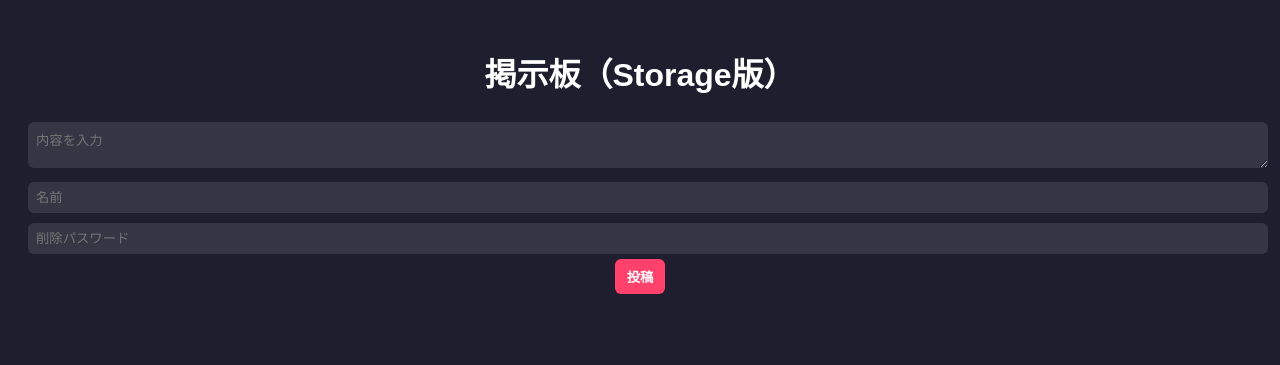
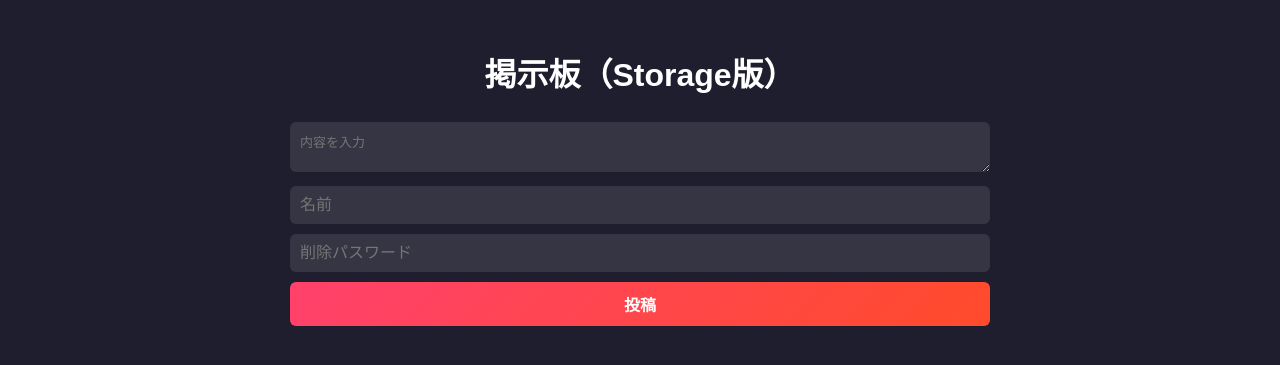
Before and after one commit to kei5sai-thinkpad/supabase, a Flask app: page / in a window 1280 px wide. Shown: the top 365 px of the page. Run offline with Flask 3, Linux system fonts and the light colour scheme; data that the repository does not hold is empty; some libraries are stand-ins or nearby versions.

Commit message:
Update index.html

```diff
--- a/templates/index.html
+++ b/templates/index.html
@@ -5,44 +5,37 @@
 <title>Storage掲示板</title>
 <style>
 body { font-family: sans-serif; background:#1e1e2f; color:#fff; text-align:center; padding:20px; }
-textarea,input { width:100%; margin:5px 0; padding:8px; border-radius:6px; border:none; background:rgba(255,255,255,0.1); color:#fff; }
-button { padding:8px 12px; border:none; border-radius:6px; cursor:pointer; background:#ff416c; color:#fff; font-weight:bold; }
-.post { background: rgba(255,255,255,0.1); padding:10px; margin:10px 0; border-radius:8px; position: relative; }
-.post button.delete-btn { position:absolute; top:5px; right:5px; background:red; padding:3px 6px; font-size:0.7em; border-radius:4px; }
+form { max-width:700px; margin:0 auto; }
+textarea,input,button { width:100%; margin:5px 0; padding:10px; border-radius:6px; border:none; background:rgba(255,255,255,0.1); color:#fff; font-size:1em; box-sizing:border-box; }
+button { background: linear-gradient(135deg, #ff416c, #ff4b2b); font-weight:bold; cursor:pointer; transition:0.2s; }
+button:hover { transform: scale(1.02); }
+.post { background: rgba(255,255,255,0.1); padding:10px; margin:10px 0; border-radius:8px; position: relative; text-align:left; }
+.post button.delete-btn { position:absolute; top:5px; right:5px; background:red; padding:3px 6px; font-size:0.7em; border-radius:4px; cursor:pointer; }
+.post b { display:block; margin-bottom:5px; color:#ffcc70; }
+.post p { margin:0; word-break:break-word; }
 </style>
 </head>
 <body>
 <h1>掲示板（Storage版）</h1>
 <form id="postForm">
-<textarea name="content" placeholder="内容を入力" required></textarea><br>
-<input type="text" name="username" placeholder="名前"><br>
-<input type="password" name="password" placeholder="削除パスワード" required><br>
+<textarea name="content" placeholder="内容を入力" required></textarea>
+<input type="text" name="username" placeholder="名前">
+<input type="password" name="password" placeholder="削除パスワード" required>
 <button type="submit">投稿</button>
 </form>
-<div id="postsContainer"></div>
+<div id="postsContainer" style="max-width:700px; margin:20px auto;"></div>
 
 <script src="https://cdn.jsdelivr.net/npm/@supabase/supabase-js@2"></script>
 <script>
 // ===== Supabase 設定 =====
-const SUPABASE_URL = 'https://cbeqemihvwwcrzppaitq.supabase.co';
-const SUPABASE_KEY = 'sb_publishable_1BjddSqr8rwahta6ZBJ9tw_CIOyuNUo';
+const SUPABASE_URL = 'YOUR_SUPABASE_URL';
+const SUPABASE_KEY = 'YOUR_PUBLISHABLE_KEY';
 const supabaseClient = supabase.createClient(SUPABASE_URL, SUPABASE_KEY);
 const bucket = 'public'; // 公開バケット名
 const fileName = 'posts.json';
 
 const form = document.getElementById('postForm');
 const postsContainer = document.getElementById('postsContainer');
-
-// 投稿データ取得
-async function loadPosts() {
-  let posts = [];
-  const { data, error } = await supabaseClient.storage.from(bucket).download(fileName);
-  if (data) {
-    const text = await data.text();
-    try { posts = JSON.parse(text); } catch(e){ posts = []; }
-  }
-  renderPosts(posts);
-}
 
 // 投稿レンダリング
 function renderPosts(posts) {
@@ -67,6 +60,20 @@ function renderPosts(posts) {
   });
 }
 
+// 投稿データ取得
+async function loadPosts() {
+  let posts = [];
+  const { data, error } = await supabaseClient.storage.from(bucket).download(fileName);
+
+  if (error && error.status === 400) {
+    posts = []; // ファイルがない場合は空配列
+  } else if (data) {
+    const text = await data.text();
+    try { posts = JSON.parse(text); } catch(e){ posts = []; }
+  }
+  renderPosts(posts);
+}
+
 // 投稿追加
 form.addEventListener('submit', async e => {
   e.preventDefault();
@@ -83,13 +90,14 @@ form.addEventListener('submit', async e => {
 
   posts.unshift({ id: Date.now(), content, username, password });
   await supabaseClient.storage.from(bucket).upload(fileName, JSON.stringify(posts), { upsert: true });
+
   form.reset();
   loadPosts();
 });
 
 // 投稿削除
 async function deletePost(id) {
-  const { data, error } = await supabaseClient.storage.from(bucket).download(fileName);
+  const { data } = await supabaseClient.storage.from(bucket).download(fileName);
   if (!data) return;
   const text = await data.text();
   let posts = [];
```
